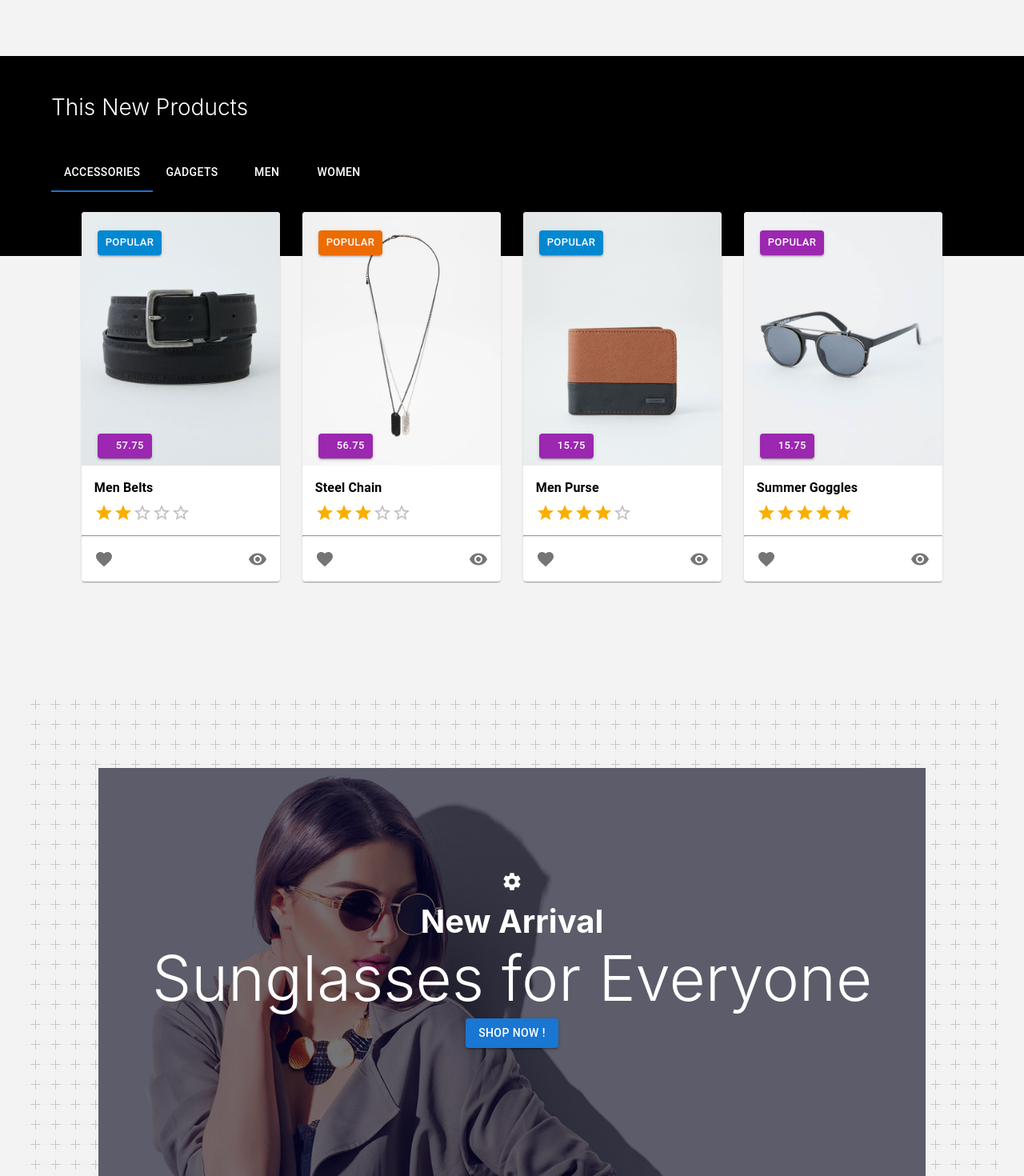
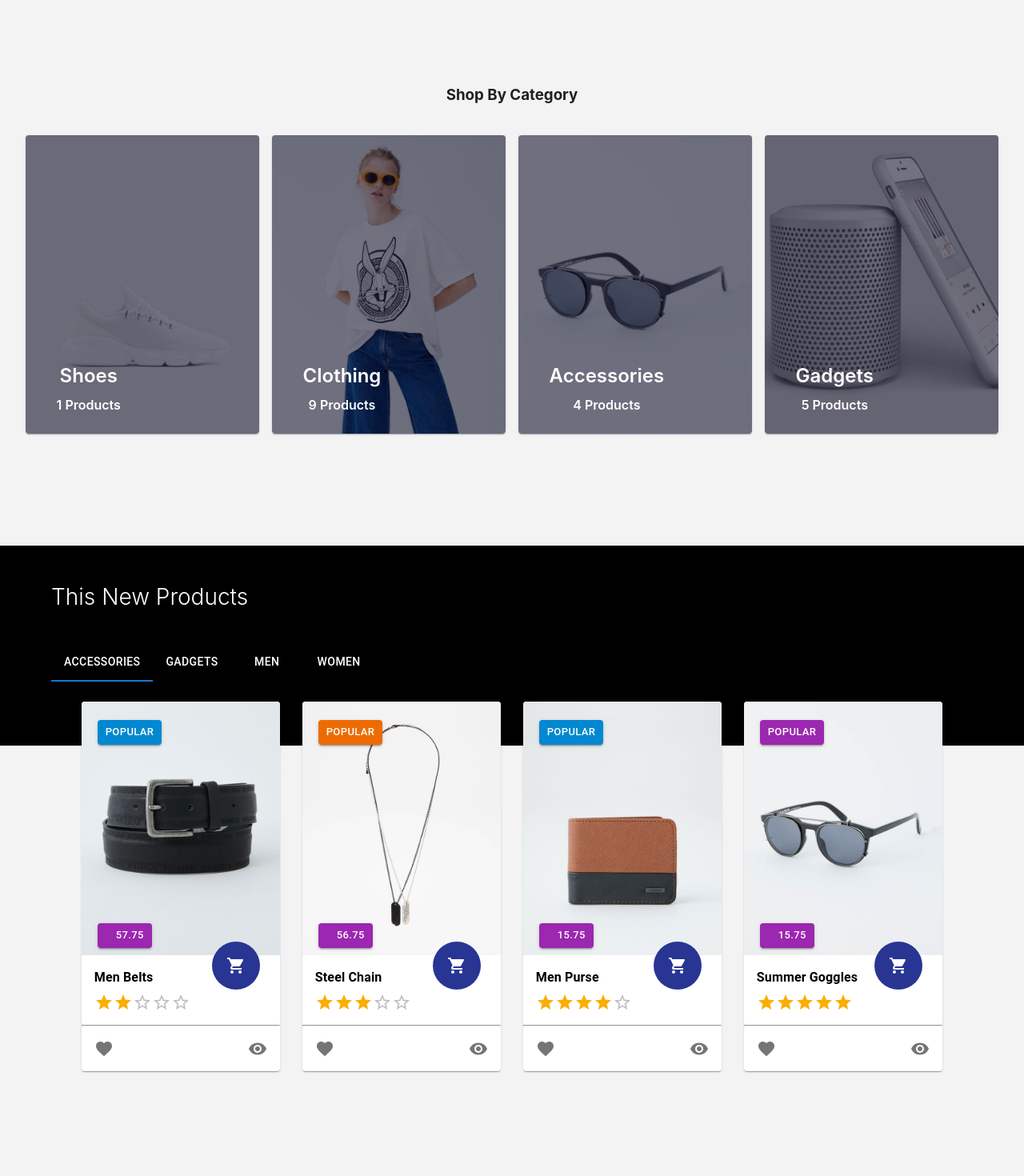
Before and after one commit to RavinderNyalakanti/fashion-fusion-app, a React (Create React App) app: page / in a window 1280 px wide. Shown: the top 1470 px of the page at 80% size. Built offline with nearby package versions, Linux system fonts and the light colour scheme; some icons are missing.

Commit message:
new changes

```diff
--- a/src/NewProducts.css
+++ b/src/NewProducts.css
@@ -75,3 +75,24 @@
     text-align: right;
     color: #000;
 }
+
+.product-cart-icon .product-avatar-cart-box{
+  background-color: #283593;
+  padding: 10px;
+  position: absolute;
+  top: 65%;
+  right: 10%;
+  transition: all 1s;
+  cursor: pointer;
+}
+
+.product-cart-icon .product-avatar-cart-box:hover{
+  position: absolute;
+  top: 60%;
+  transition: all 1s;
+
+}
+
+.css-i4bv87-MuiSvgIcon-root{
+  font-size: 2.5rem;
+}
--- a/src/components/Home.js
+++ b/src/components/Home.js
@@ -2,10 +2,12 @@ import React from "react";
 import NewArrival from "./NewArrival";
 import TopBrands from "./TopBrands";
 import NewProducts from "./NewProducts";
+import ShopByCategory from "./ShopByCategory";
 
 const Home = () => {
   return (
     <div>
+      <ShopByCategory/>
       <NewProducts/>
       <NewArrival />
       <TopBrands />
--- a/src/components/NewProducts.js
+++ b/src/components/NewProducts.js
@@ -24,7 +24,8 @@ import Stack from '@mui/material/Stack';
 import Button from '@mui/material/Button';
 import Grid from '@mui/material/Grid';
 import { PiCurrencyInrBold } from 'react-icons/pi';
-
+import ShoppingCartIcon from '@mui/icons-material/ShoppingCart';
+import Avatar from '@mui/material/Avatar';
 
 // Images
 import accessories1 from "../assets/images/accessories/a-1-a.jpg";
@@ -50,17 +51,9 @@ import women7 from "../assets/images/women/7-item-a.jpg";
 import women8 from "../assets/images/women/8-item-a.jpg";
 import women9 from "../assets/images/women/9-item-a.jpg";
 
-// import { useState } from "react";
 
 const NewProducts = () => {
   const [value, setValue] = React.useState("1");
-
-  // const {show, setShow} = useState(true);
-
-  //   const pBtn = ()=>{
-  //     setShow(!show)
-  //   }
-
 
   const handleChange = (event, newValue) => {
     setValue(newValue);
@@ -104,17 +97,6 @@ const NewProducts = () => {
       },
     ],
   };
-
-
-  const popularBtn = 'true';
-// debugger
-  if(popularBtn==='true'){
-    console.log('Popular Btn Done')
-
-  }else{
-    console.log('No Popular Btn')
-  }
-
 
   const accessories = [
     {
@@ -331,22 +313,31 @@ const NewProducts = () => {
 
                 <Slider {...settings}>
                 {accessories.map((path) => (
-                  <div>
-                    <Card sx={{ maxWidth: '100%' }} key={path.id} className="new-products">
+                  <div key={path.id} >
+                    <Card sx={{ maxWidth: '100%' }} className="new-products">
 
                       <CardMedia component="img" image={path.image} alt={path.productTitle} />
-
 
                         <Button variant="contained" color={path.popularBtnColors} className="popular-btn" size="small">
                                 {path.popular}
                         </Button>
 
                         <Button variant="contained" color="secondary" className="price-btn" size="small">
-                                <PiCurrencyInrBold /> {path.price}
+                          <PiCurrencyInrBold /> {path.price}
                         </Button>
+
+                          <div className="product-cart-icon">
+                            <Stack direction="row" spacing={1}>
+                                <Avatar className="product-avatar-cart-box">
+                                  <ShoppingCartIcon  className="roduct-avatar-cart"/>
+                                </Avatar>
+                              </Stack>
+                          </div>
+
                       <CardContent>
                         <Typography variant="body2">
                             <div className="product-content">
+
                                 <h6>{path.productTitle}</h6>
 
                                 <Stack spacing={1}>
@@ -388,8 +379,8 @@ const NewProducts = () => {
 
               <Slider {...settings}>
                 {gadgets.map((path) => (
-                  <div>
-                    <Card sx={{ maxWidth: '100%' }} key={path.id} className="new-products">
+                  <div key={path.id}>
+                    <Card sx={{ maxWidth: '100%' }}  className="new-products">
 
                       <CardMedia component="img" image={path.image} alt={path.productTitle} />
                         <Button variant="contained" color={path.popularBtnColors} className="popular-btn" size="small">
@@ -399,6 +390,15 @@ const NewProducts = () => {
                         <Button variant="contained" color="secondary" className="price-btn" size="small">
                                 <PiCurrencyInrBold /> {path.price}
                         </Button>
+
+                        <div className="product-cart-icon">
+                            <Stack direction="row" spacing={1}>
+                                <Avatar className="product-avatar-cart-box">
+                                  <ShoppingCartIcon  className="roduct-avatar-cart"/>
+                                </Avatar>
+                              </Stack>
+                          </div>
+
                       <CardContent>
                         <Typography variant="body2">
                             <div className="product-content">
@@ -443,8 +443,8 @@ const NewProducts = () => {
 
               <Slider {...settings}>
                 {men.map((path) => (
-                  <div>
-                    <Card sx={{ maxWidth: '100%' }} key={path.id} className="new-products">
+                  <div key={path.id}>
+                    <Card sx={{ maxWidth: '100%' }} className="new-products">
 
                       <CardMedia component="img" image={path.image} alt={path.productTitle} />
                         <Button variant="contained" color={path.popularBtnColors} className="popular-btn" size="small">
@@ -454,6 +454,15 @@ const NewProducts = () => {
                         <Button variant="contained" color="secondary" className="price-btn" size="small">
                                 <PiCurrencyInrBold /> {path.price}
                         </Button>
+
+                        <div className="product-cart-icon">
+                            <Stack direction="row" spacing={1}>
+                                <Avatar className="product-avatar-cart-box">
+                                  <ShoppingCartIcon  className="roduct-avatar-cart"/>
+                                </Avatar>
+                              </Stack>
+                          </div>
+
                       <CardContent>
                         <Typography variant="body2">
                             <div className="product-content">
@@ -498,8 +507,8 @@ const NewProducts = () => {
 
               <Slider {...settings}>
                 {women.map((path) => (
-                  <div>
-                    <Card sx={{ maxWidth: '100%' }} key={path.id} className="new-products">
+                  <div key={path.id}>
+                    <Card sx={{ maxWidth: '100%' }} className="new-products">
 
                       <CardMedia component="img" image={path.image} alt={path.productTitle} />
 
@@ -510,6 +519,15 @@ const NewProducts = () => {
                         <Button variant="contained" color="secondary" className="price-btn" size="small">
                                 <PiCurrencyInrBold /> {path.price}
                         </Button>
+
+                        <div className="product-cart-icon">
+                            <Stack direction="row" spacing={1}>
+                                <Avatar className="product-avatar-cart-box">
+                                  <ShoppingCartIcon  className="roduct-avatar-cart"/>
+                                </Avatar>
+                              </Stack>
+                          </div>
+
                       <CardContent>
                         <Typography variant="body2">
                             <div className="product-content">
--- /dev/null
+++ b/src/components/ShopByCategory.js
@@ -0,0 +1,76 @@
+import React from "react";
+import Box from "@mui/material/Box";
+import Grid from "@mui/material/Grid";
+// card
+import Card from "@mui/material/Card";
+import CardMedia from "@mui/material/CardMedia";
+// import CardContent from "@mui/material/CardContent";
+// import Typography from "@mui/material/Typography";
+import Link from "@mui/material/Link";
+// images
+import shoes from "../assets/images/men/cat-shoes.jpg";
+import clothing from "../assets/images/women/9-item-a.jpg";
+import accessories from "../assets/images/accessories/a-5-a.jpg";
+import gadgets from "../assets/images/gadgets/g-5-a.jpg";
+
+const ShopByCategory = () => {
+  const shopByC = [
+    {
+      id: 1,
+      image: shoes,
+      shopTitle: "shoes",
+      descrption: "1 products",
+    },
+    {
+      id: 2,
+      image: clothing,
+      shopTitle: "clothing",
+      descrption: "9 products",
+    },
+    {
+      id: 3,
+      image: accessories,
+      shopTitle: "accessories",
+      descrption: "4 products",
+    },
+    {
+      id: 4,
+      image: gadgets,
+      shopTitle: "gadgets",
+      descrption: "5 products",
+    },
+
+
+  ];
+
+  return (
+    <div className="shop-by-category">
+        <div className="shop-category-tiltle">
+            <h3>Shop By Category</h3>
+        </div>
+      <Box sx={{ flexGrow: 1 }}>
+        <Grid container spacing={2}>
+          {shopByC.map((path) => (
+            <Grid item lg={3} md={4} sm={6} xs={12} key={path.id} className="">
+              <Card sx={{ maxWidth: "100%" }} className="shop-category-box">
+                <Link href="#" className="shopcategry-img">
+                  <CardMedia component="img" image={path.image} alt="shoes" />
+                </Link>
+
+                <div className="iron-overlay-content d-flex align-items-end">
+                  <div className="iron-overlay-holder">
+                    <h6>{path.shopTitle}</h6>
+
+                    <p>{path.descrption}</p>
+                  </div>
+                </div>
+              </Card>
+            </Grid>
+          ))}
+        </Grid>
+      </Box>
+    </div>
+  );
+};
+
+export default ShopByCategory;
--- a/src/components/footer.js
+++ b/src/components/footer.js
@@ -1,8 +1,6 @@
 import React from "react";
 
-// import { styled } from '@mui/material/styles';
 import Box from "@mui/material/Box";
-// import Paper from '@mui/material/Paper';
 import Grid from "@mui/material/Grid";
 
 import List from "@mui/material/List";
--- a/src/index.css
+++ b/src/index.css
@@ -11,6 +11,56 @@ code {
   font-family: source-code-pro, Menlo, Monaco, Consolas, "Courier New",
     monospace;
 }
+
+
+
+/* shop-by-category */
+
+.shop-by-category{
+  padding: 70px 0px;
+  width: 95%;
+  margin: auto;
+}
+.shop-by-category .shop-category-tiltle{
+  padding: 40px 0px;
+}
+.shop-category-box{
+  position: relative;
+}
+.iron-overlay-content{
+  position: absolute;
+  top: 0;
+  left: 0;
+  right: 0;
+  bottom: 0;
+  background-color: rgba(6,7,31,.55);
+  pointer-events: none;
+}
+.iron-overlay-holder{
+  padding: 1.5rem;
+}
+.iron-overlay-holder{
+  position: absolute;
+  top: 70%;
+  left: 5%;
+  color: #fff;
+}
+.iron-overlay-holder h6{
+  font-size: 1.5rem;
+  line-height: 2rem;
+  font-weight: 600;
+  text-transform: capitalize;
+}
+.iron-overlay-holder p{
+  font-size: 1rem;
+  line-height: 1.25rem;
+  text-transform: capitalize;
+  font-weight: 600;
+  margin-top: 10px;
+}
+
+
+
 
 /* new-Arrival-section */
 
```
